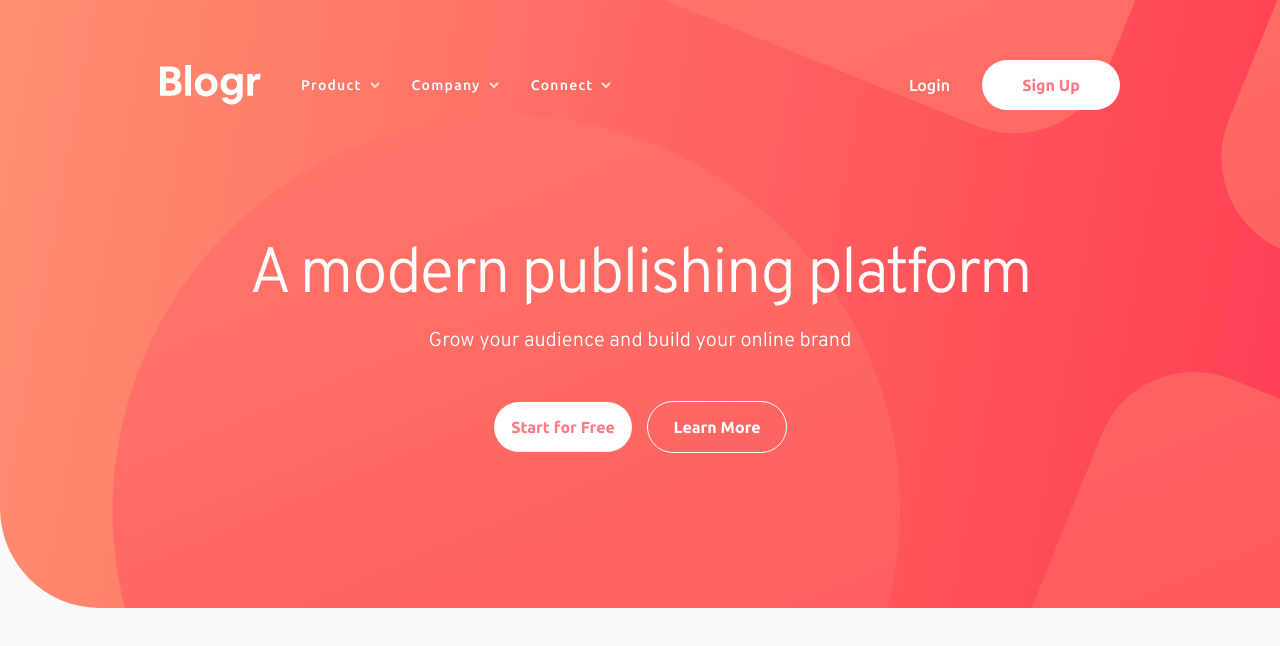
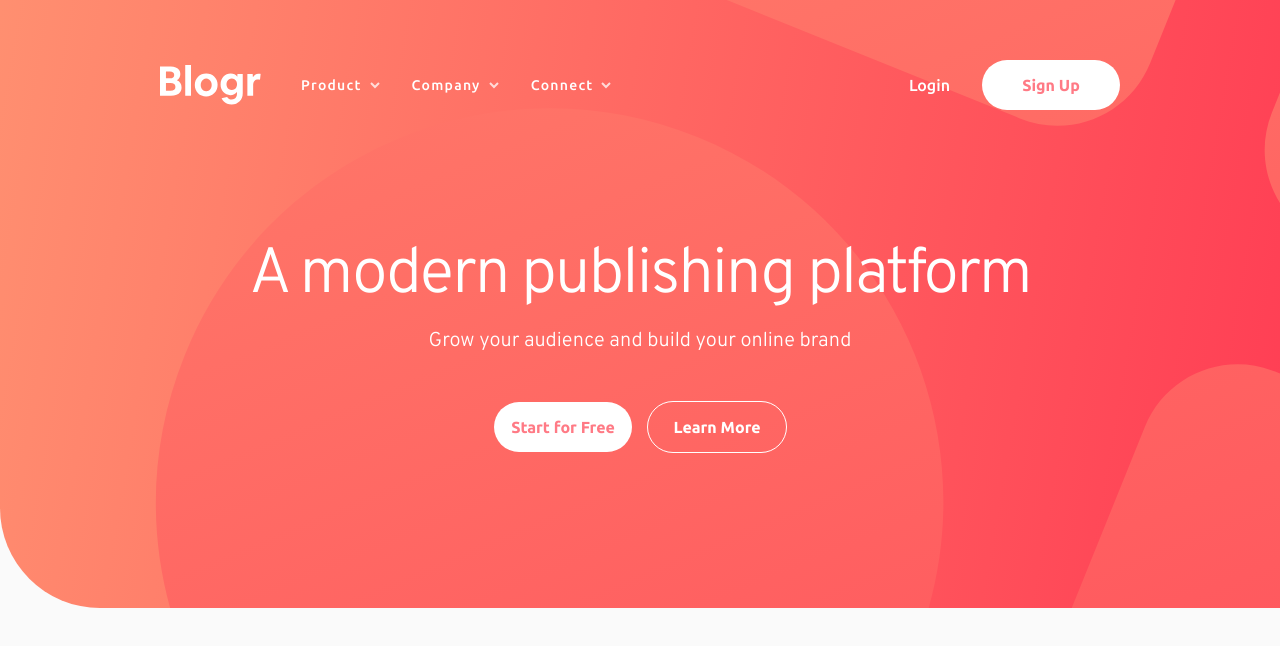
Before and after one commit to fernandoLRibeiro/blogr-landing-page-solution, a React (Create React App) app: page / in a window 1280 px wide. Shown: the top 646 px of the page. Built offline with nearby package versions, Linux system fonts and the light colour scheme.

Commit message:
Fix CTA background position

```diff
--- a/src/styles/CTA.module.css
+++ b/src/styles/CTA.module.css
@@ -1,7 +1,7 @@
 .CTA {
   background: url("../../public/images/bg-pattern-intro-desktop.svg"),
     var(--CTA-gradient);
-  background-position: 25.5% 52%;
+  background-position: -440px -1342px, 0 0;
   display: flex;
   flex-direction: column;
   width: 100%;
--- a/src/styles/index.css
+++ b/src/styles/index.css
@@ -22,7 +22,7 @@
   --color-neutral-very-dark-black-blue: hsl(240, 10%, 16%);
   /* Background gradient - Intro/CTA mobile nav */
   --CTA-gradient: linear-gradient(
-    100deg,
+    99.85deg,
     hsl(13, 100%, 72%),
     hsl(353, 100%, 62%)
   );
```
